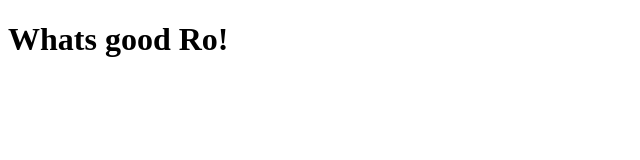
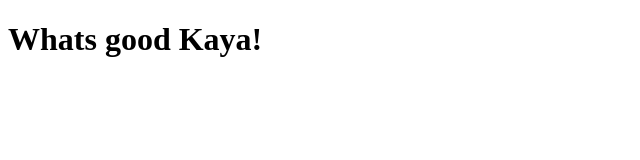
Before and after one commit to GFran23/GitHubPractice, a plain HTML site: page index.html in a window 1280 px wide. Shown: the full height of the page, 0-640 px from the left. Drawn offline with Linux system fonts and the light colour scheme.

Commit message:
changes made

```diff
--- a/index.html
+++ b/index.html
@@ -6,6 +6,6 @@
     <title>GITHUB Practice</title>
 </head>
 <body>
-    <h1>Whats good Ro!</h1>
+    <h1>Whats good Kaya!</h1>
 </body>
 </html>
```
